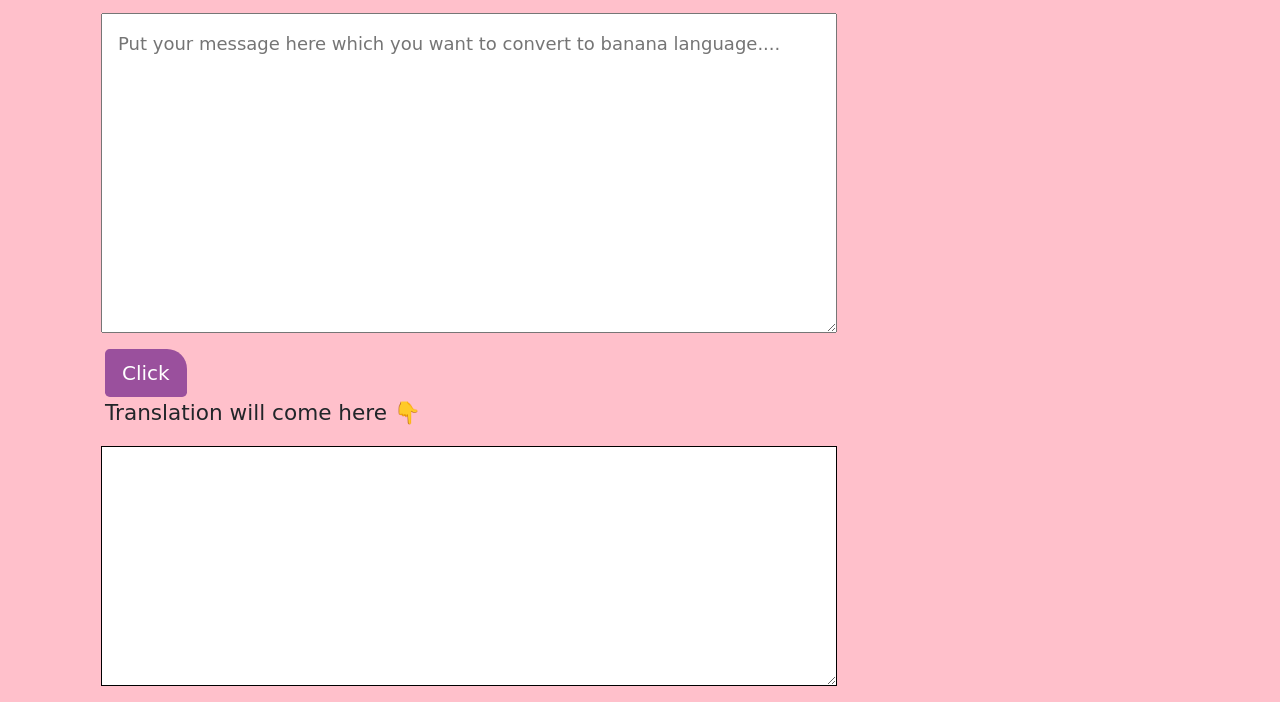
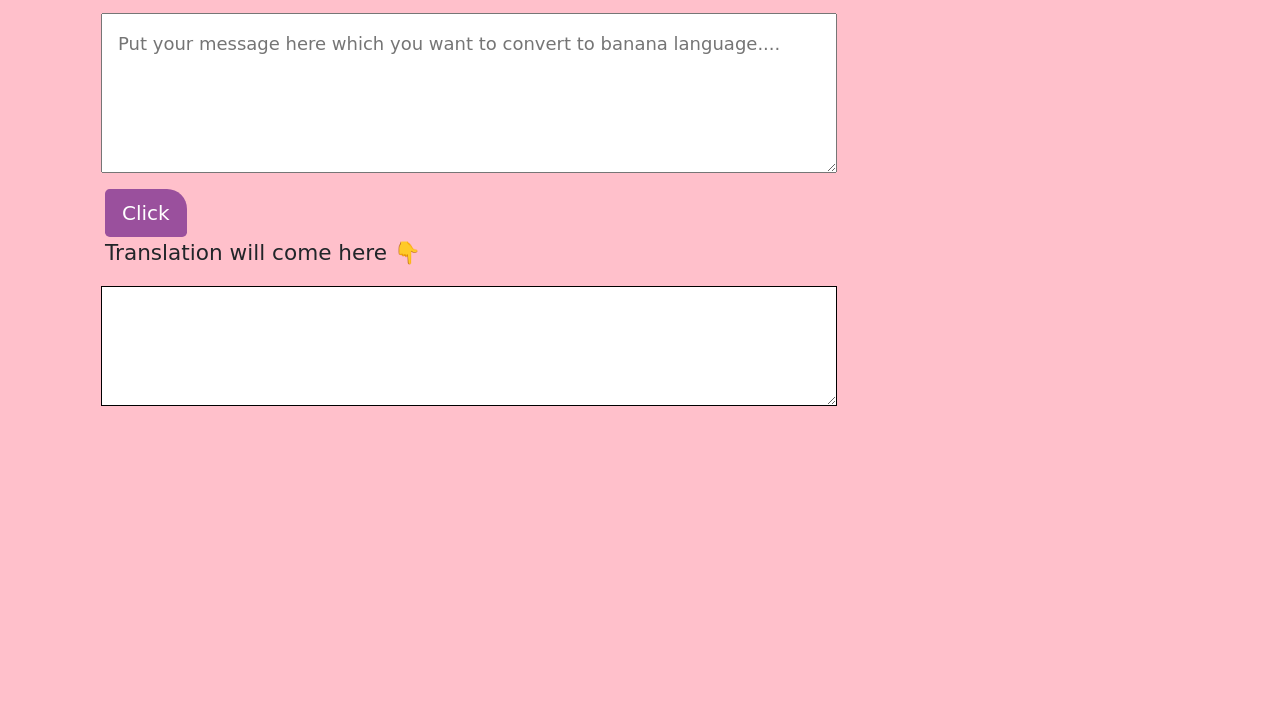
Before and after one commit to Sourabhpande532/Banana-speak-transalator, a plain HTML site: page index.html in a window 1280 px wide. Shown: the part 225-927 px from the top of the page. After the commit the page ends 800 px from the top, so only its background shows below. Drawn offline with nearby package versions, Linux system fonts and the light colour scheme; a web font is replaced by a local one.

Commit message:
style - related alighnment

```diff
--- a/style.css
+++ b/style.css
@@ -4,10 +4,11 @@ body {
   background-color: pink;
   font-family: "Edu TAS Beginner", cursive;
   font-size: large;
+  overflow: hidden;
 }
 textarea {
   width: 80%;
-  height: 40vh;
+  height: 20vh;
   display: block;
   margin: 1rem;
   padding: 1rem;
@@ -15,7 +16,7 @@ textarea {
 #output {
   border: 1px solid black;
   width: 80%;
-  height: 30vh;
+  height: 15vh;
   display: block;
   margin: 1rem;
   padding: 1rem;
```
Also changed, not shown: index.js (+6 -6 lines).
